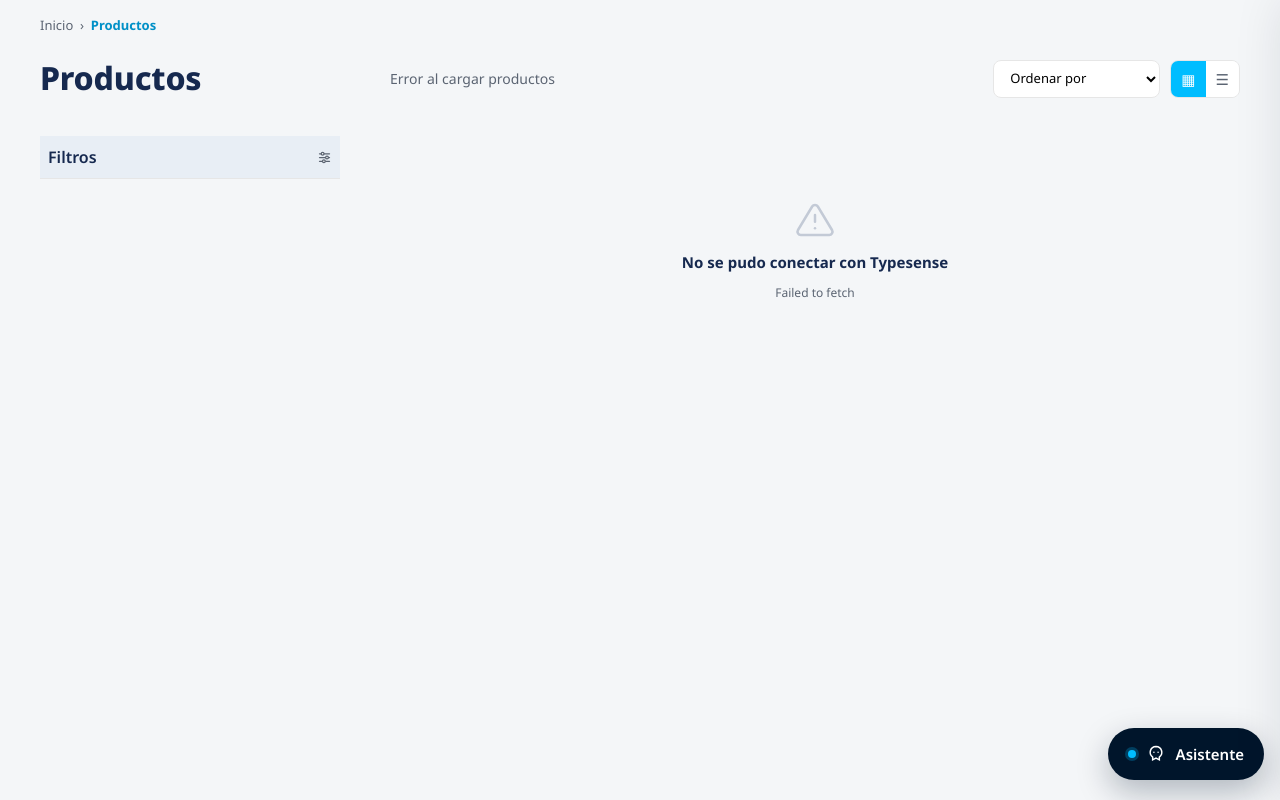
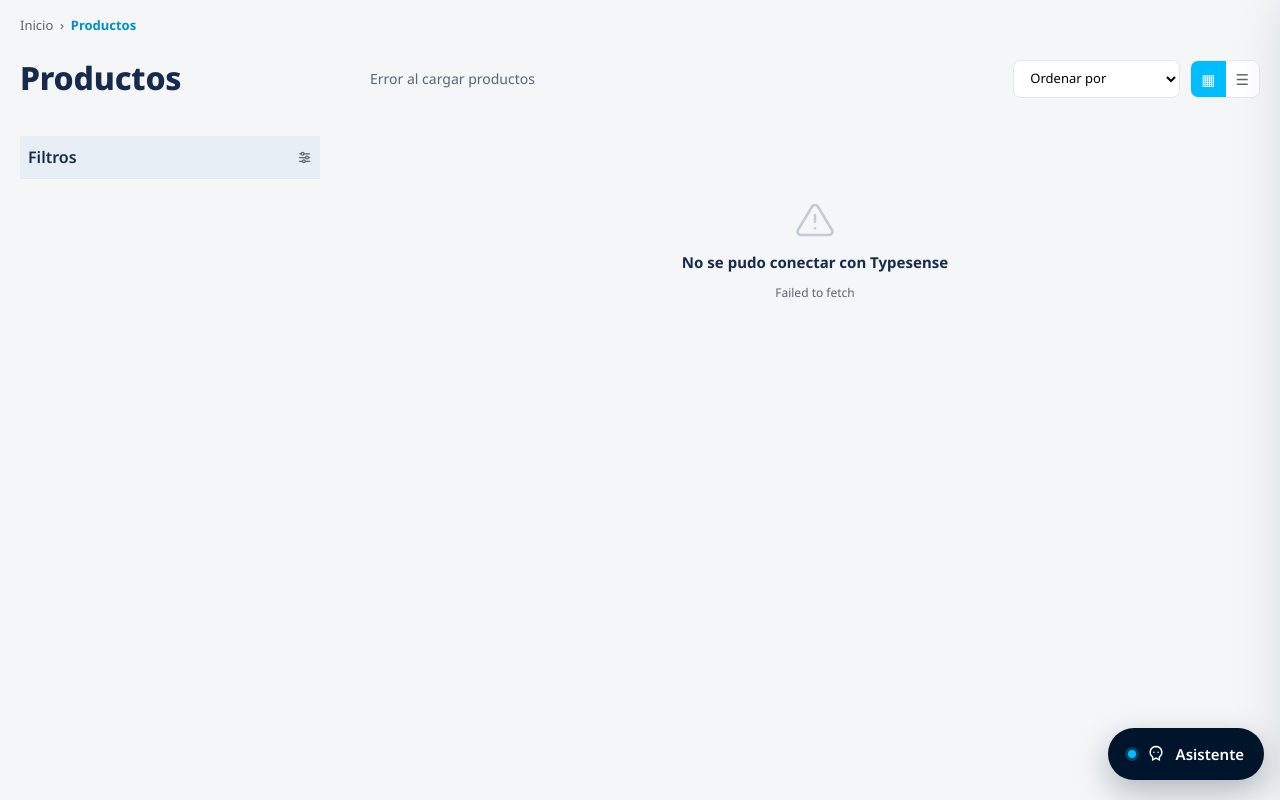
Before and after one commit to julietaromano-wq/macroled, a plain HTML site: page productos/index.html in a window 1280 px wide. Drawn offline with Linux system fonts and the light colour scheme; no server answers.

Commit message:
Style filter heading background and tighten catalog padding.
Give Filtros a #e8eef5 bar and reduce crumb/layout side padding to 20px so the catalog aligns in Webflow.

```diff
--- a/productos/styles.css
+++ b/productos/styles.css
@@ -39,7 +39,7 @@
   a{color:inherit;text-decoration:none;}
 
   .crumb{
-    padding:16px 40px 0;font-size:13px;color:var(--ink-soft);
+    padding:16px 20px 0;font-size:13px;color:var(--ink-soft);
     max-width:1400px;margin:0 auto;box-sizing:border-box;
     line-height:1.5;overflow-wrap:anywhere;
   }
@@ -54,7 +54,7 @@
     grid-template-rows:auto auto;
     column-gap:50px;
     row-gap:0;
-    padding:24px 40px 60px;
+    padding:24px 20px 60px;
     max-width:1400px;
     margin:auto;
     align-items:start;
@@ -107,7 +107,7 @@
     border-bottom:1px solid var(--line);
     cursor:pointer;
     user-select:none;
-    background: #e8eef5;
+    background:#e8eef5;
   }
   .filters-desktop-heading:hover .filters-desktop-title,
   .filters-desktop-heading:hover .filters-collapse-btn{color:var(--dark-blue--700);}
@@ -1637,12 +1637,19 @@
 }
 
 /* Layout + título en celda izq (arriba de filtros) */
+#macroled-productos .crumb{
+  padding:16px 20px 0 !important;
+}
 #macroled-productos .layout{
   display:grid !important;
   grid-template-columns:300px minmax(0,1fr) !important;
   grid-template-rows:auto auto !important;
   column-gap:50px !important;
+  padding:24px 20px 60px !important;
   align-items:start !important;
+}
+#macroled-productos .filters-desktop-heading{
+  background:#e8eef5 !important;
 }
 #macroled-productos .category-heading{
   grid-column:1 !important;
```
